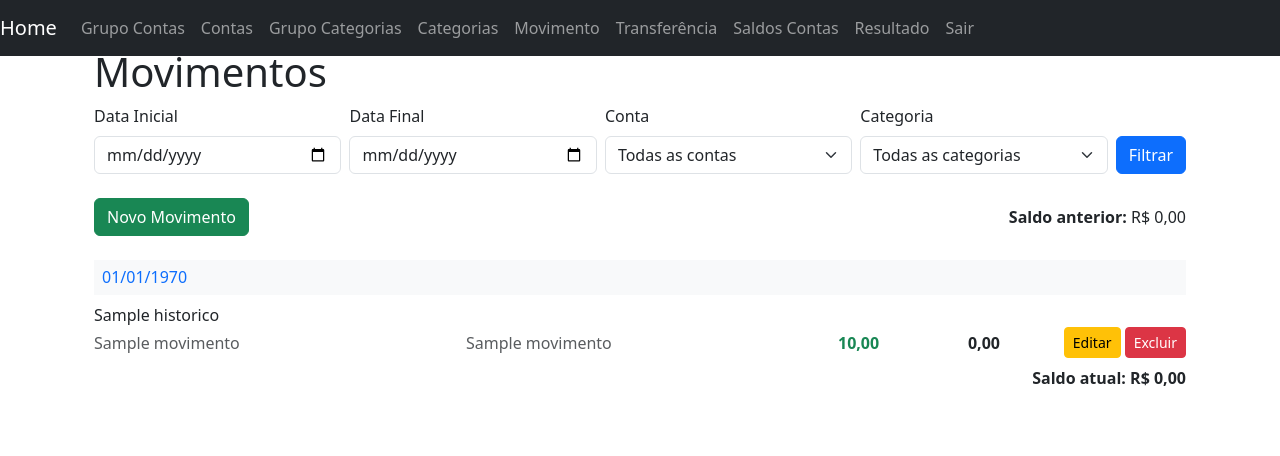
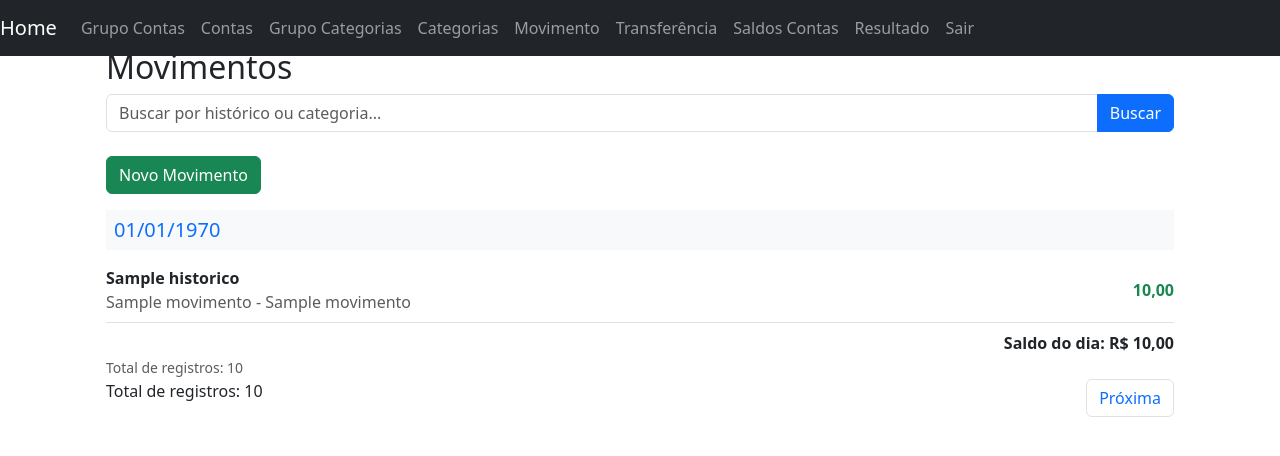
Before and after one commit to sandrolor/mineco-finance-ci4, a CodeIgniter 4 app: the page made by app/Views/movimento/index.php in a window 1280 px wide. Shown: the top 456 px of the page. Run offline with PHP 8.4 and a stand-in for CodeIgniter, Linux system fonts and the light colour scheme; the template is opened without the code that fills it: most values are stand-ins (such as "Sample title", 1, 10 or a date in 2020); data that the repository does not hold is empty; some libraries are stand-ins or nearby versions.

```diff
--- a/app/Config/Pager.php
+++ b/app/Config/Pager.php
@@ -24,7 +24,7 @@ class Pager extends BaseConfig
         'default_full'   => 'CodeIgniter\Pager\Views\default_full',
         'default_simple' => 'CodeIgniter\Pager\Views\default_simple',
         'default_head'   => 'CodeIgniter\Pager\Views\default_head',
-        'bootstrap_pagination' => 'App\Views\Pagers\bootstrap_pagination',
+        'bootstrap_pagination' => 'App\Views\Pagers\bootstrap_pagination', // Adicione aqui
     ];
 
     /**
--- a/app/Config/Security.php
+++ b/app/Config/Security.php
@@ -15,7 +15,7 @@ class Security extends BaseConfig
      *
      * @var string 'cookie' or 'session'
      */
-    public string $csrfProtection = 'cookie';
+    public string $csrfProtection = 'session';
 
     /**
      * --------------------------------------------------------------------------
--- a/app/Controllers/Transferencias.php
+++ b/app/Controllers/Transferencias.php
@@ -19,6 +19,10 @@ class Transferencias extends BaseController
     // Listagem de transferências
     public function index()
     {
+        // Dados para exibição (ajustar conforme necessário)
+        // $data['transferencias'] = []; // Implementar lógica de listagem se necessário
+        // return view('transferencias/index', $data);
+
         // Obter movimentos de saída (transferências)
         $transferencias = $this->transferenciasModel
             ->select('movimento.id, movimento.data_mov, movimento.historico, movimento.valor, contas_origem.nomeconta as conta_origem, contas_destino.nomeconta as conta_destino')
--- a/app/Views/movimento/index.php
+++ b/app/Views/movimento/index.php
@@ -1,67 +1,22 @@
 <?= $this->extend('layout') ?>
-
 <?= $this->section('content') ?>
 
-<h1>Movimentos</h1>
+<div class="container mt-5">
+    <h2>Movimentos</h2>
 
-<form method="get" action="<?= site_url('movimento') ?>" class="mb-4">
-    <div class="row g-2 align-items-end">
-        <div class="col">
-            <label for="data_inicial" class="form-label">Data Inicial</label>
-            <input type="date" id="data_inicial" name="data_inicial" class="form-control" value="<?= esc($dataInicial) ?>">
-        </div>
-        <div class="col">
-            <label for="data_final" class="form-label">Data Final</label>
-            <input type="date" id="data_final" name="data_final" class="form-control" value="<?= esc($dataFinal) ?>">
-        </div>
-        <div class="col">
-            <label for="conta_id" class="form-label">Conta</label>
-            <select id="conta_id" name="conta_id" class="form-select">
-                <option value="">Todas as contas</option>
-                <?php foreach ($contas as $conta): ?>
-                    <option value="<?= esc($conta['id']) ?>" <?= $contaSelecionada == $conta['id'] ? 'selected' : '' ?>>
-                        <?= esc($conta['nomeconta']) ?>
-                    </option>
-                <?php endforeach; ?>
-            </select>
-        </div>
-        <div class="col">
-            <label for="categoria_id" class="form-label">Categoria</label>
-            <select id="categoria_id" name="categoria_id" class="form-select">
-                <option value="">Todas as categorias</option>
-                <?php foreach ($categorias as $categoria): ?>
-                    <option value="<?= esc($categoria['id']) ?>" <?= $categoriaSelecionada == $categoria['id'] ? 'selected' : '' ?>>
-                        <?= esc($categoria['nomecategoria']) ?>
-                    </option>
-                <?php endforeach; ?>
-            </select>
-        </div>
-        <div class="col-auto">
-            <button type="submit" class="btn btn-primary">Filtrar</button>
-        </div>
+    <!-- Formulário de busca -->
+    <form method="get" action="<?= site_url('movimentos') ?>" class="mb-4">
+        <div class="input-group">
+            <input type="text" name="search" value="<?= esc($search) ?>" class="form-control" placeholder="Buscar por histórico ou categoria...">
+            <button type="submit" class="btn btn-primary">Buscar</button>
         </div>
     </form>
+
+    <a href="<?= site_url('movimento/create') ?>" class="btn btn-success mb-3">Novo Movimento</a>
 
     <?php if (session()->getFlashdata('success')): ?>
         <div class="alert alert-success"><?= session()->getFlashdata('success') ?></div>
     <?php endif; ?>
-
-<?php if (session()->getFlashdata('error')): ?>
-    <div class="alert alert-danger"><?= session()->getFlashdata('error') ?></div>
-<?php endif; ?>
-
-<div class="row align-items-center mb-4">
-    <div class="col-auto">
-        <a href="<?= site_url('movimento/create') ?>" class="btn btn-success w-100">Novo Movimento</a>
-    </div>
-    <div class="col text-center">
-        <!--<strong>Saldo anterior:</strong> R$ <?= number_format($saldoAnterior, 2, ',', '.') ?>-->
-    </div>
-    <div class="col text-end">
-        <strong>Saldo anterior:</strong> R$ <?= number_format($saldoAnterior, 2, ',', '.') ?>
-        <!--<strong>Saldo atual:</strong> R$ <?= number_format($saldoAtual, 2, ',', '.') ?>-->
-    </div>
-</div>
 
     <!-- Tabela de Movimentos -->
     <?php if (!empty($movimentos)): ?>
@@ -76,16 +31,16 @@
                 if ($dataAtual !== $movimento['data_mov']):
                     if ($dataAtual !== ''): ?>
                         <!-- Exibir saldo diário -->
-                    <!-- <div class="text-end fw-bold mt-2">
+                        <div class="text-end fw-bold mt-2">
                             Saldo do dia: R$ <?= number_format($saldoDia, 2, ',', '.') ?>
-                    </div> -->
+                        </div>
                     <?php endif;
                     $dataAtual = $movimento['data_mov'];
                     $saldoDia = 0; // Resetar o saldo do dia
                     ?>
-                <h6 class="bg-light p-2 text-primary">
+                    <h5 class="bg-light p-2 text-primary">
                         <?= date('d/m/Y', strtotime($dataAtual)) ?>
-                </h6>
+                    </h5>
                 <?php endif; ?>
 
                 <?php
@@ -97,39 +52,22 @@
                 ?>
 
                 <!-- Linha do movimento -->
+                <div class="d-flex justify-content-between align-items-center border-bottom py-2">
                     <div>
-                <div class="fw-normal">
-                    <?= esc($movimento['historico']) ?>
-                    <div class="row align-items-center mb-2">
-                        <!-- Categoria -->
-                        <div class="col-md-4 text-muted">
-                            <?= esc($movimento['nomecategoria']) ?>
-                        </div>
-                        <!-- Conta -->
-                        <div class="col-md-4 text-muted">
-                            <?= esc($movimento['nomeconta']) ?>
-                        </div>
-                        <!-- Valor -->
-                        <div class="col-md-1 fw-bold <?= $valorClass ?>">
-                            <?= number_format($movimento['valor'], 2, ',', '.') ?>
-                        </div>
-                        <!-- Saldo -->
-                        <div class="col-md-1 fw-bold text-end">
-                            <?= number_format($movimento['saldo_acumulado'], 2, ',', '.') ?>
-                        </div>
-                        <!-- Editar e Excluir -->
-                        <div class="col-md-2 text-end">
-                            <a href="<?= site_url('movimento/edit/' . $movimento['id']) ?>" class="btn btn-warning btn-sm">Editar</a>
-                            <a href="<?= site_url('movimento/delete/' . $movimento['id']) ?>" class="btn btn-danger btn-sm" onclick="return confirm('Tem certeza que deseja excluir?')">Excluir</a>
+                        <div class="fw-bold"><?= esc($movimento['historico']) ?></div>
+                        <div class="text-muted">
+                            <?= esc($movimento['nome_conta']) ?> - <?= esc($movimento['nome_categoria']) ?>
                         </div>
                     </div>
+                    <div class="fw-bold <?= $valorClass ?>">
+                        <?= number_format($movimento['valor'], 2, ',', '.') ?>
                     </div>
                 </div>
             <?php endforeach; ?>
 
             <!-- Saldo final do último dia -->
             <div class="text-end fw-bold mt-2">
-            <strong>Saldo atual:</strong> R$ <?= number_format($saldoAtual, 2, ',', '.') ?>
+                Saldo do dia: R$ <?= number_format($saldoDia, 2, ',', '.') ?>
             </div>
         </div>
     <?php else: ?>
@@ -137,5 +75,34 @@
             Nenhum movimento encontrado.
         </div>
     <?php endif; ?>
+    <tfoot>
+        <tr>
+            <td colspan="5" class="text-end">
+                <small class="text-muted">
+                    Total de registros: <?= esc($total) ?>
+                </small>
+            </td>
+        </tr>
+    </tfoot>
+    </table>
+
+    <div class="d-flex justify-content-between">
+        <p>Total de registros: <?= $total ?></p>
+        <nav>
+            <ul class="pagination">
+                <?php if ($currentPage > 1): ?>
+                    <li class="page-item">
+                        <a class="page-link" href="?page=<?= $currentPage - 1 ?>&search=<?= esc($search) ?>">Anterior</a>
+                    </li>
+                <?php endif; ?>
+                <?php if ($currentPage * $perPage < $total): ?>
+                    <li class="page-item">
+                        <a class="page-link" href="?page=<?= $currentPage + 1 ?>&search=<?= esc($search) ?>">Próxima</a>
+                    </li>
+                <?php endif; ?>
+            </ul>
+        </nav>
+    </div>
+</div>
 
 <?= $this->endSection() ?>
```
Also changed, not shown: app/Config/Routes.php (+10 -9 lines), app/Controllers/Movimento.php (+42 -61 lines), app/Models/MovimentoModel.php (+80 -168 lines), app/Views/movimento/create.php (+20 -30 lines), public/newpass.php (added, +12 -0 lines), README.md, 1 other file. Lines whose indentation alone changed are shown as unchanged.
